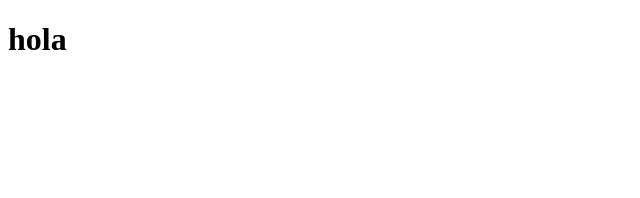
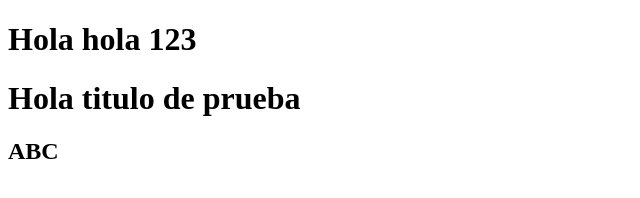
Before and after one commit to CristianJSC/123abc, a plain HTML site: page index.html in a window 1280 px wide. Shown: the whole page, without its empty margins (0-640 px from the left). Drawn offline with Linux system fonts and the light colour scheme.

Commit message:
commit de prueba deploy

```diff
--- a/index.html
+++ b/index.html
@@ -7,6 +7,8 @@
     <title>Document</title>
 </head>
 <body>
-    <h1>hola</h1>
+   <header><H1>Hola hola 123</H1></header>
+    <h1>Hola titulo de prueba</h1>
+    <h2>ABC</h2>
 </body>
 </html>
```
Also changed, not shown: index2.html (added), 1 other file.
